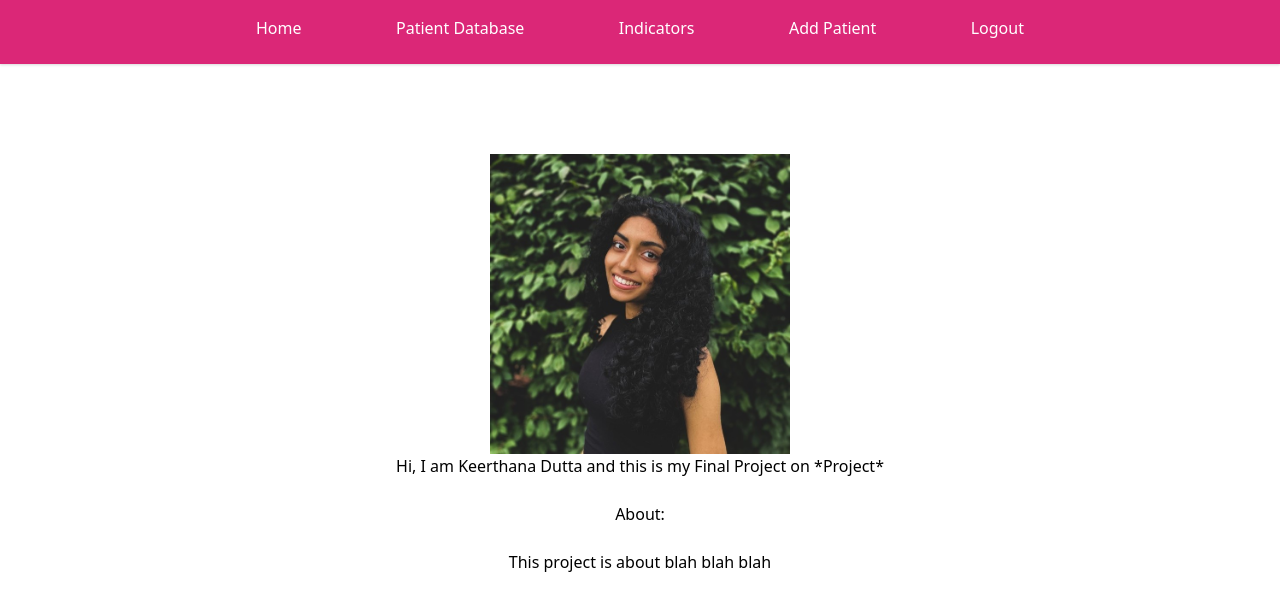
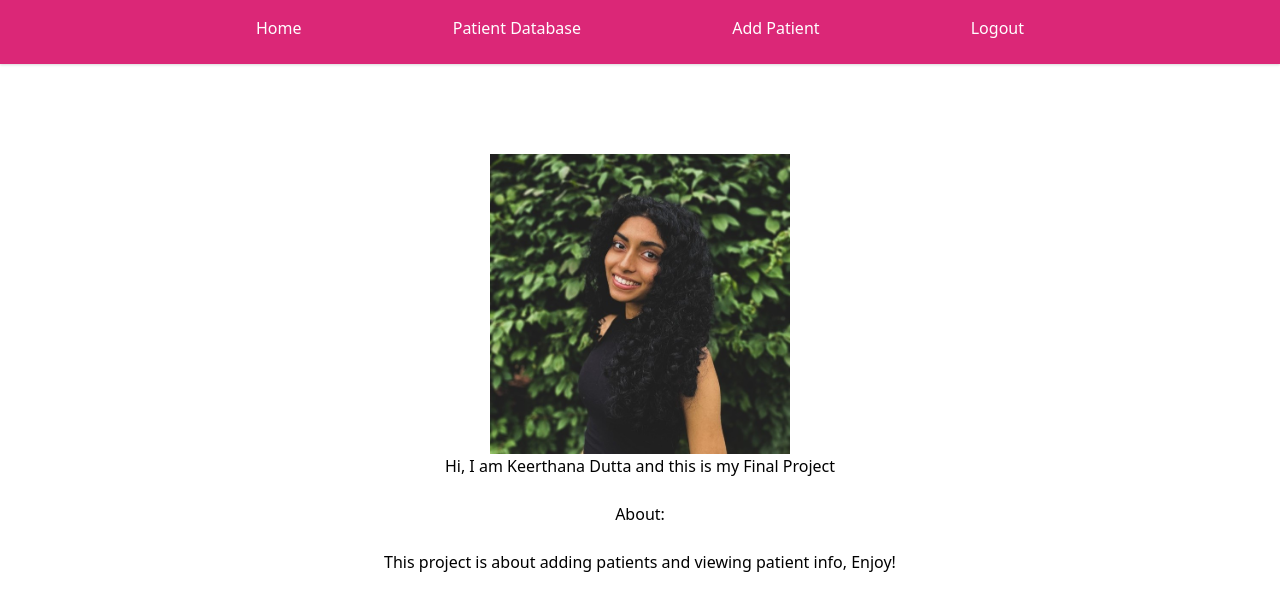
Before and after one commit to ktdutta/flask_e2e_project, a Flask app: template app/templates/dashboard.html in a window 1280 px wide. Shown: the top 611 px of the page. Run offline with Flask 3, Linux system fonts and the light colour scheme; the template is opened without the code that fills it, so the values that code supplies are empty; parts of the project's set-up code (start-up, migrations or seed data) failed here and were passed over.

Commit message:
the rest files

```diff
--- a/app/templates/addpatient.html
+++ b/app/templates/addpatient.html
@@ -10,7 +10,6 @@
      <div class="max-w-screen-md container mx-auto flex flex-wrap items-center justify-between">
         <button class="text-white hover:text-gray-300 focus:outline-none"><a href="/home" >Home</a></button>
         <button class="text-white hover:text-gray-300 focus:outline-none"><a href="/patients">Patient Database</a></button>
-        <button class="text-white hover:text-gray-300 focus:outline-none"><a href="/indicators">Indicators</a></button>
         <button class="text-white hover:text-gray-300 focus:outline-none"><a href="/addpatient">Add Patient</a></button>
         <button class="text-white hover:text-gray-300 focus:outline-none"><a href="/logout">Logout</a></button>
      </div>
--- a/app/templates/dashboard.html
+++ b/app/templates/dashboard.html
@@ -10,7 +10,6 @@
      <div class="max-w-screen-md container mx-auto flex flex-wrap items-center justify-between">
             <button class="text-white hover:text-gray-300 focus:outline-none"><a href="/home">Home</a></button>
             <button class="text-white hover:text-gray-300 focus:outline-none"><a href="/patients">Patient Database</a></button>
-            <button class="text-white hover:text-gray-300 focus:outline-none"><a href="/indicators">Indicators</a></button>
             <button class="text-white hover:text-gray-300 focus:outline-none"><a href="/addpatient">Add Patient</a></button>
             <button class="text-white hover:text-gray-300 focus:outline-none"><a href="/logout">Logout</a></button>
      </div>
@@ -22,9 +21,9 @@
 <body style="text-align: center;">
 <center class="w-full h-16 py-4 bg-gradient-to-br mx-auto" style="padding-top: 7%; ">
 <img src="../static/keerthana.jpg" alt="this is me" width="300" height="200">
-<h1>Hi, I am Keerthana Dutta and this is my Final Project on *Project*</h1>
+<h1>Hi, I am Keerthana Dutta and this is my Final Project</h1>
 <h2><br>About: </h2>
-<h2><br>This project is about blah blah blah </h2>
+<h2><br>This project is about adding patients and viewing patient info, Enjoy!</h2>
 </center>
 <br>
 </body>
--- a/app/templates/patients.html
+++ b/app/templates/patients.html
@@ -10,7 +10,6 @@
      <div class="max-w-screen-md container mx-auto flex flex-wrap items-center justify-between">
         <button class="text-white hover:text-gray-300 focus:outline-none"><a href="/home" >Home</a></button>
         <button class="text-white hover:text-gray-300 focus:outline-none"><a href="/patients">Patient Database</a></button>
-        <button class="text-white hover:text-gray-300 focus:outline-none"><a href="/indicators">Indicators</a></button>
         <button class="text-white hover:text-gray-300 focus:outline-none"><a href="/addpatient">Add Patient</a></button>
         <button class="text-white hover:text-gray-300 focus:outline-none"><a href="/logout">Logout</a></button>
      </div>
```
Also changed, not shown: 1 other file.
